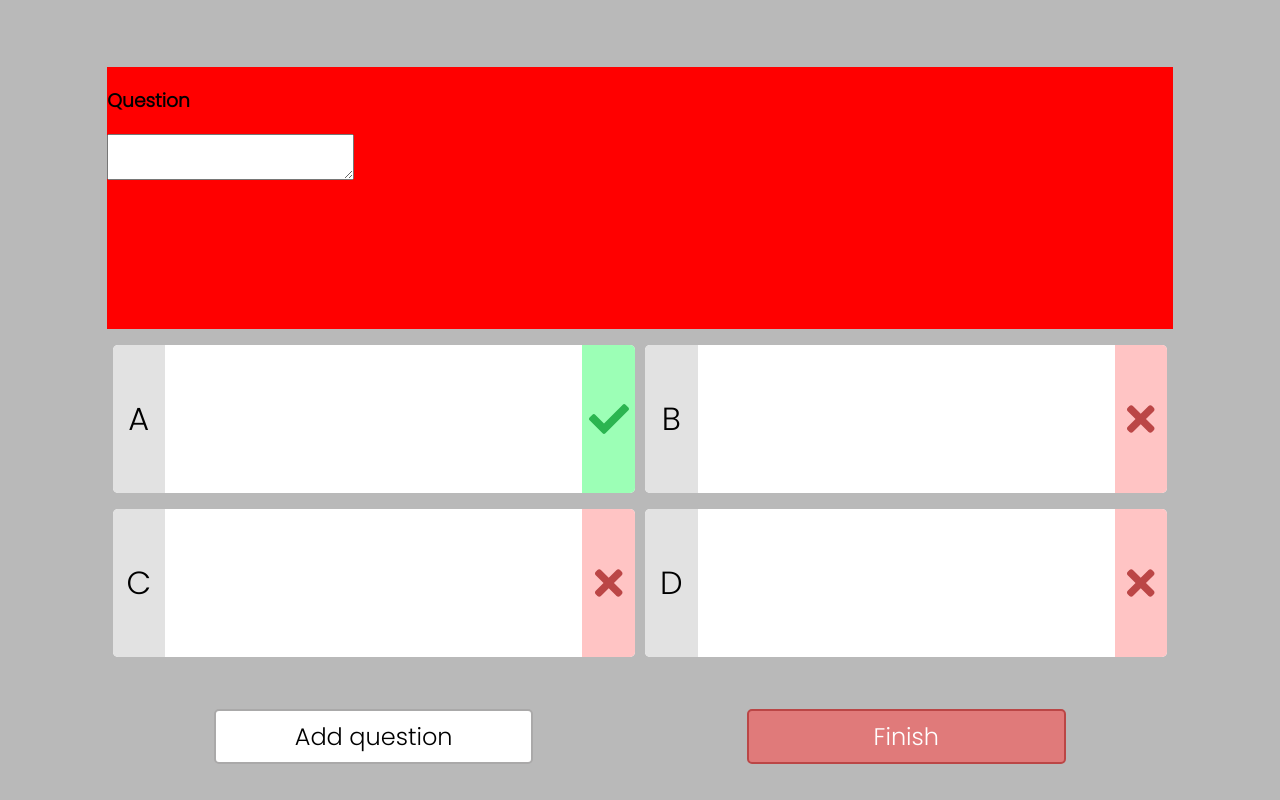
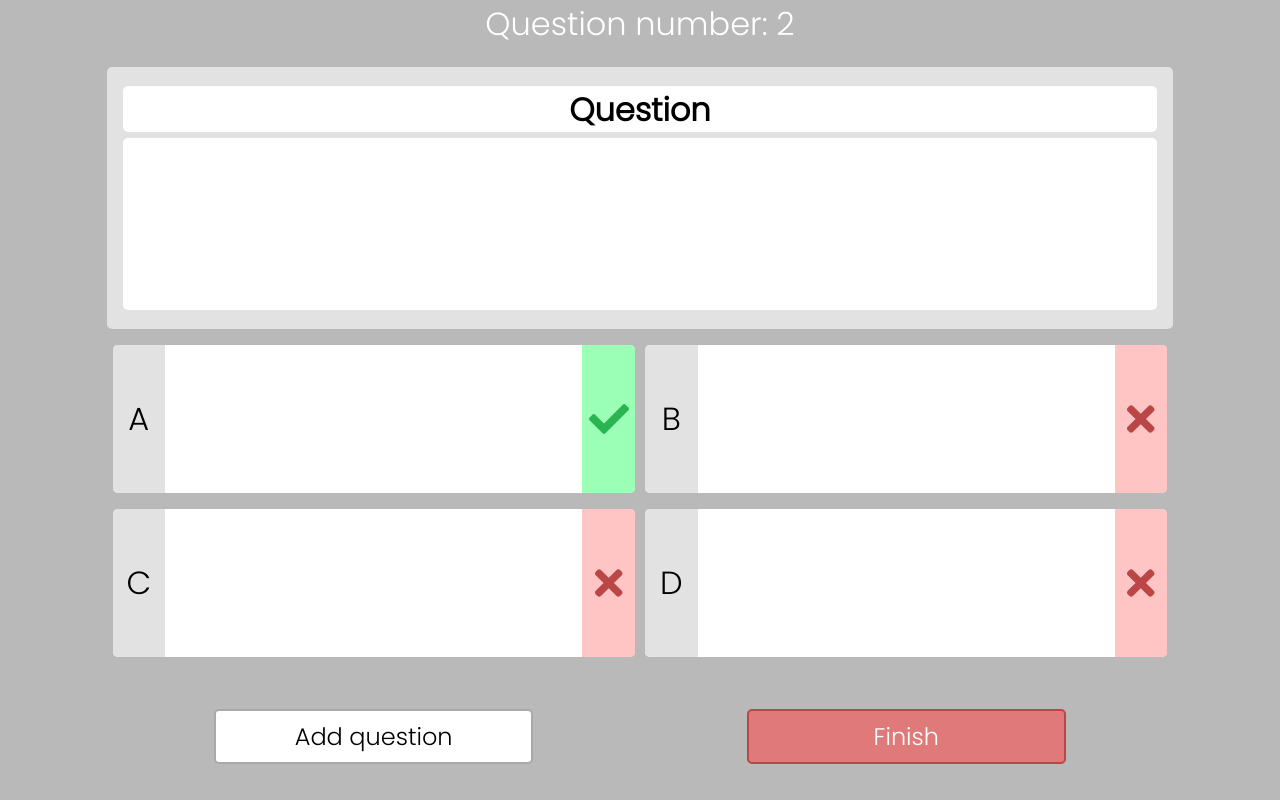
Before and after one commit to Centmsn/quiz-generator, a Next.js app: page /Dashboard/newquiz in a window 1280 px wide. Built offline with nearby package versions, Linux system fonts and the light colour scheme.

Commit message:
add questionForm content

```diff
--- a/components/AnswerForm/index.module.scss
+++ b/components/AnswerForm/index.module.scss
@@ -50,6 +50,7 @@
   font-size: 1.5rem;
 
   resize: none;
+  padding: 0.5rem;
 }
 
 .answerNumber {
--- a/components/QuestionForm/index.js
+++ b/components/QuestionForm/index.js
@@ -3,8 +3,8 @@ import styles from "./index.module.scss";
 const QuestionForm = () => {
   return (
     <div className={styles.container}>
-      <h3>Question</h3>
-      <textarea></textarea>
+      <h3 className={styles.title}>Question</h3>
+      <textarea className={styles.question}></textarea>
     </div>
   );
 };
--- a/components/QuestionForm/index.module.scss
+++ b/components/QuestionForm/index.module.scss
@@ -1,7 +1,46 @@
+@import "../../styles/variables";
+
 .container {
+  grid-area: 2/2/6/12;
   width: 100%;
   height: 100%;
 
-  grid-area: 2/2/6/12;
-  background: red;
+  display: flex;
+  flex-wrap: wrap;
+  justify-content: center;
+  align-items: center;
+
+  border-radius: 5px;
+
+  background: $gray;
+
+  padding: 1rem;
 }
+
+.title {
+  margin: 0;
+  flex-basis: 100%;
+  height: 20%;
+
+  border-radius: 5px;
+
+  text-align: center;
+  font-size: 2rem;
+
+  background: white;
+}
+
+.question {
+  flex-basis: 100%;
+  height: 75%;
+
+  border: none;
+  outline: none;
+  border-radius: 5px;
+
+  font-size: 2rem;
+
+  resize: none;
+
+  padding: 0.5rem;
+}
--- a/pages/Dashboard/newquiz/index.js
+++ b/pages/Dashboard/newquiz/index.js
@@ -12,6 +12,7 @@ const newQuiz = () => {
 
   return (
     <div className={styles.container}>
+      <div class={styles.questionNumber}>Question number: 2</div>
       <QuestionForm />
       <AnswerForm />
 
--- a/pages/Dashboard/newquiz/index.module.scss
+++ b/pages/Dashboard/newquiz/index.module.scss
@@ -17,3 +17,12 @@
   justify-content: space-around;
   align-items: center;
 }
+
+.questionNumber {
+  grid-area: 1/1/2/-1;
+
+  text-align: center;
+  font-size: 2rem;
+
+  color: white;
+}
```
